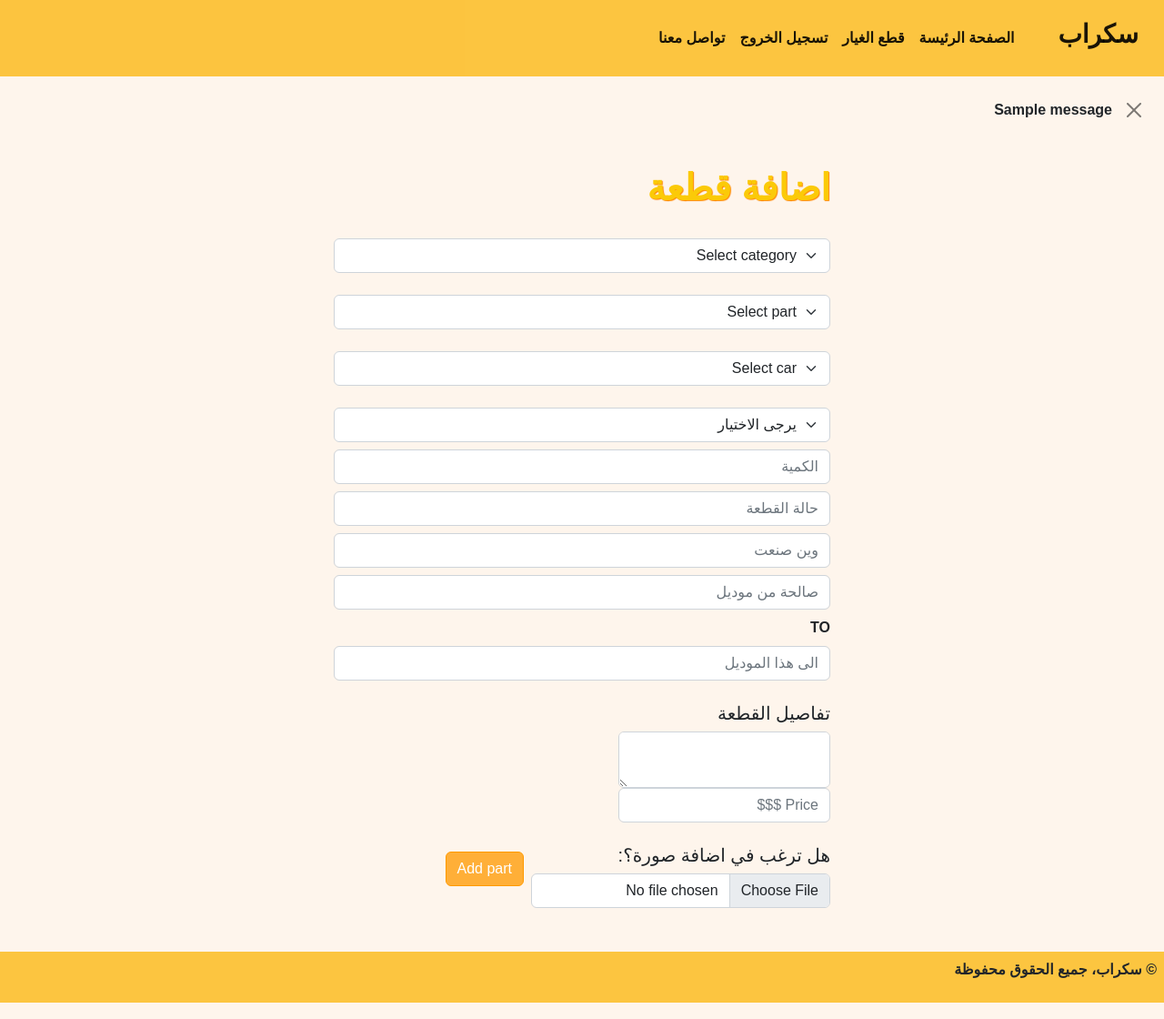
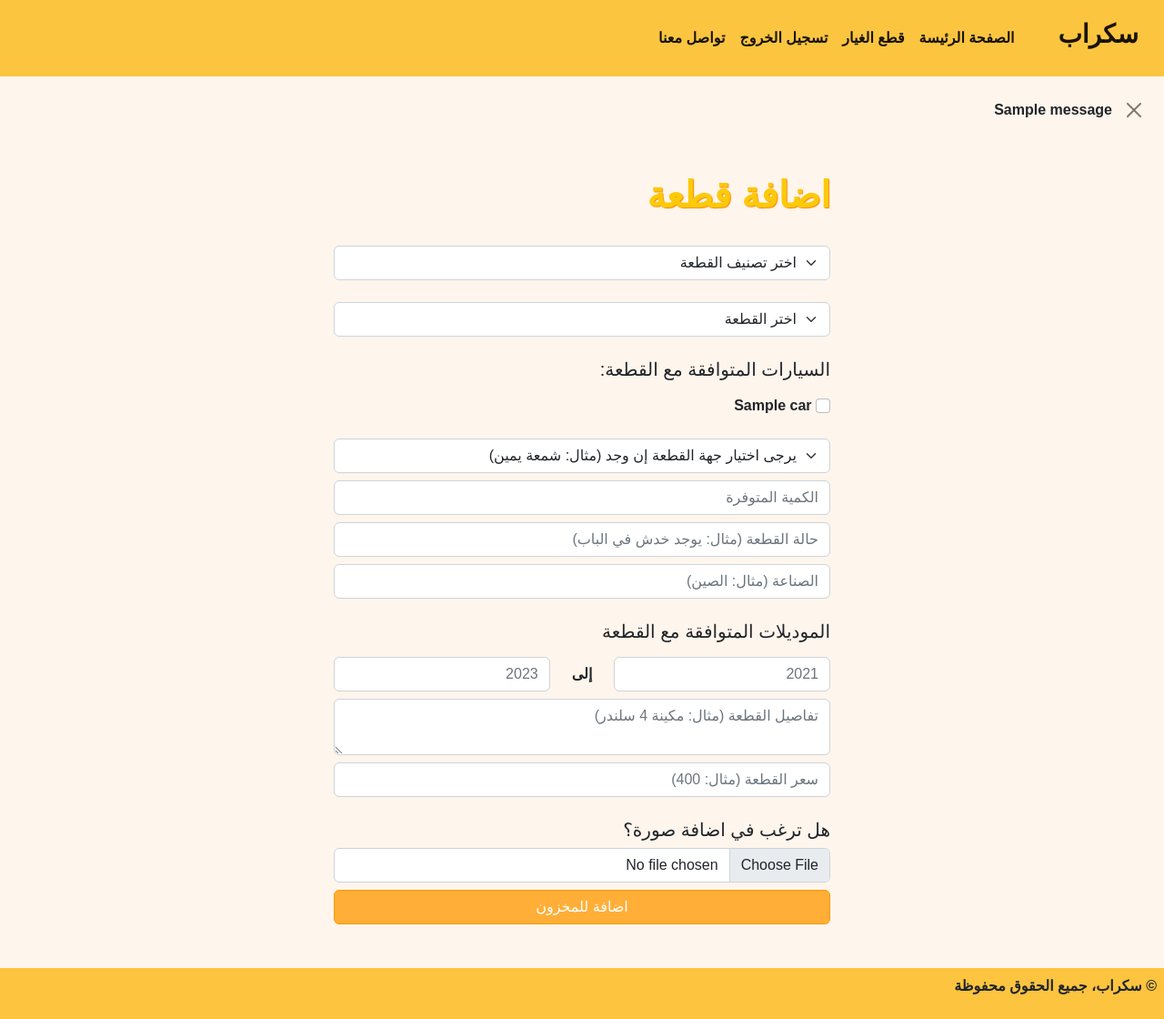
Before and after one commit to osama-fahd/ScrapProject, a Django app: page /seller/add-product/ in a window 1280 px wide. Shown: the whole page at 91% size. Run offline with Django 5.2, Linux system fonts and the light colour scheme; a user stored in the database is signed in; tables that the repository leaves empty hold one stand-in row (values such as "Sample post"); one stand-in notice (Sample message) is shown; some web fonts are replaced.

Commit message:
update seller_add_product

```diff
--- a/Scrap/main/templates/main/base.html
+++ b/Scrap/main/templates/main/base.html
@@ -145,17 +145,17 @@
                   </div>
                 </div>
               </nav>
+              {% if messages %}
+                {% for message in messages %}
+                  <div class="alert {{message.tags}} my-2 mx-2 alert-dismissible fade show" role="alert">
+                    {{message}}
+                    <button type="button" class="btn-close" data-bs-dismiss="alert" aria-label="Close"></button>
+                  </div>
+                {% endfor %}
+              {% endif %}
         </header>
         <main>
 
-          {% if messages %}
-            {% for message in messages %}
-              <div class="alert {{message.tags}} my-2 mx-2 alert-dismissible fade show" role="alert">
-                {{message}}
-                <button type="button" class="btn-close" data-bs-dismiss="alert" aria-label="Close"></button>
-              </div>
-            {% endfor %}
-          {% endif %}
 
           {% block content %}
 
--- a/Scrap/sellers/templates/sellers/seller_add_product.html
+++ b/Scrap/sellers/templates/sellers/seller_add_product.html
@@ -15,7 +15,7 @@
                 {% csrf_token %}
 
                 <select name="category" class="form-select">
-                    <option value="">Select category</option>
+                    <option value="">اختر تصنيف القطعة</option>
                     {% for category in categories %}
                         <option value="{{ category.id }}">{{ category.name }}</option>
                     {% endfor %}
@@ -24,64 +24,69 @@
 
 
                         <select name="part" class="form-select" >
-                            <option value="">Select part</option>
+                            <option value="">اختر القطعة</option>
                                {% for part in parts %}
                                     <option value="{{part.id}}">{{part.name}}</option>
                                {% endfor %}
                         </select>
 
-                        <div class="part-section">
-                            <div class="d-flex flex-wrap gap-2 align-items-center">
-                                <select name="car" class="form-select" required>
-                                    <option value="">Select car</option>
+                        <!-- <div class="part-section"> -->
+                            <!-- <div class="d-flex flex-wrap gap-2 align-items-center"> -->
+                                <!-- <select name="car" class="form-select" required>
+                                    <option value="">select car</option>
                                        {% for car in cars %}
                                             <option value="{{car.id}}">{{car.name}}</option>
                                        {% endfor %}
-                                </select>
+                                </select>     -->
+
+                        <h5>السيارات المتوافقة مع القطعة:</h5>
+                        <div class="row row-cols-2 row-cols-md-3 align-items-center">
+                            {% for car in cars %}
+                            <div class="col">
+                                <input type="checkbox" name="car" value="{{ car.id }}" id="cars-{{ car.id }}" class="form-check-input" />
+                                <label for="cars-{{ car.id }}" class="check-label">{{ car.name }}</label>
+                            </div>
+                            {% endfor %}
+                        </div>
 
 
                         <select name="part_direction" class="form-select" required>
-                            <option value="">يرجى الاختيار</option>
+                            <option value="">يرجى اختيار جهة القطعة إن وجد (مثال: شمعة يمين)</option>
                             {% for value, label in part_directions %}
                                 <option value="{{ value }}">{{ label }}</option>
 
                             {% endfor %}
                         </select>
 
-                        <input type="number" name="stock" class="form-control w-full" placeholder="الكمية" required />
+                        <input type="number" name="stock" class="form-control w-full" placeholder="الكمية المتوفرة" required />
 
 
 
 
-                        <input type="text" name="condition" class="form-control" placeholder="حالة القطعة" required />
+                        <input type="text" name="condition" class="form-control" placeholder="حالة القطعة (مثال: يوجد خدش في الباب)" required />
 
-                        <input type="text" name="made" class="form-control" placeholder="وين صنعت" required />
+                        <input type="text" name="made" class="form-control" placeholder="الصناعة (مثال: الصين)" required />
+
+                        <h5>الموديلات المتوافقة مع القطعة</h5>
+                        <div class="d-flex gap-4">
+                            <input type="number" name="start_date" class="form-control" placeholder="2021" required  maxlength="2099" minlength="2000" />
+                            <span class="my-auto">إلى</span>
+                            <input type="number" name="end_date" class="form-control" placeholder="2023" required maxlength="2099" minlength="2000" />
+                        </div>
 
 
-                        <input type="number" name="start_date" class="form-control" placeholder="صالحة من موديل" required  maxlength="4" minlength="4" />
-                        <span>TO</span>
-                        <input type="number" name="end_date" class="form-control" placeholder="الى هذا الموديل" required maxlength="4" minlength="4" />
+                        <textarea name="description" id="" class="form-control" placeholder="تفاصيل القطعة (مثال: مكينة 4 سلندر)" required></textarea>
 
-                        <div>
-                            <h5>تفاصيل القطعة</h5>
-
-                            <textarea name="description" id="" class="form-control" placeholder="تفاصيل القطعة" required>
+                        <input type="number" name="price" class="form-control" placeholder="سعر القطعة (مثال: 400)" required />
 
 
-
-                        </textarea>
-
-                        <input type="number" name="price" class="form-control" placeholder="Price $$$" required />
-
-                    </div>
-
                     <div>
-                        <h5> هل ترغب في اضافة صورة؟:</h5>
+                        <h5> هل ترغب في اضافة صورة؟</h5>
                         <input type="file" name="logo" class="form-control" accept="images/" >
                     </div>
 
-                    <button type="submit" class="btn btn-custom">Add part</button>
-                </div>
+                    <button type="submit" class="btn btn-custom">اضافة للمخزون</button>
+                <!-- </div> -->
             </form>
         </div>
     </div>
--- a/Scrap/sellers/views.py
+++ b/Scrap/sellers/views.py
@@ -8,7 +8,7 @@ from django.http import HttpRequest
 from django.core.paginator import Paginator
 from django.contrib.auth.decorators import login_required
 from django.db.models import Avg
-from customer.models import Cart,CartItem
+from customer.models import Cart,CartItem, CustomerSellersHistorty
 from .models import OrderItem
 from twilio.rest import Client
 from django.conf import settings
@@ -389,6 +389,11 @@ def mark_as_delivered_view(request, order_item_id):
     order_item.status = OrderItem.Status.DELIVERED
     order_item.save()
 
+    # save to CustomerSellersHistorty so user can add review on seller
+    customer = order_item.customer
+    csHistorty_obj = CustomerSellersHistorty(sellers=seller, customer=customer)
+    csHistorty_obj.save()
+
     messages.success(request, "تم وضع الطلب على أنه تم التوصيل.", "alert-success")
     return redirect("seller:order_detail_view", order_item_id=order_item.id)
 
```
